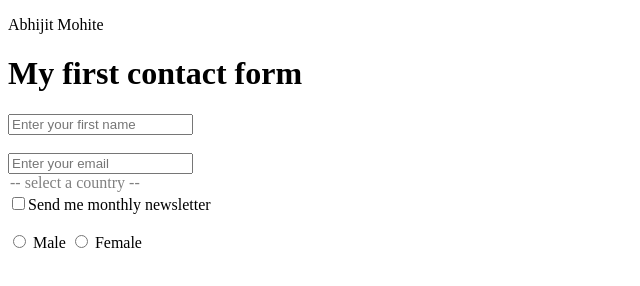
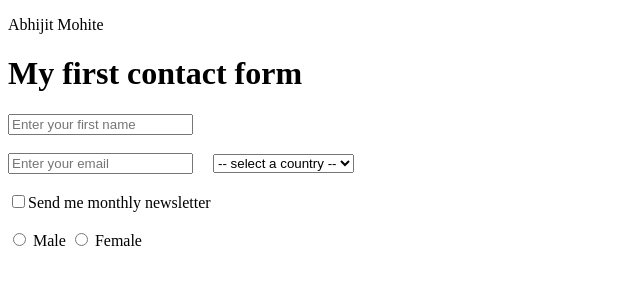
Before and after one commit to abhijit20mohite/Performics-GA_GTM, a plain HTML site: page index.html in a window 1280 px wide. Shown: the whole page, without its empty margins (0-640 px from the left). Drawn offline with Linux system fonts and the light colour scheme.

Commit message:
Update index.html

```diff
--- a/index.html
+++ b/index.html
@@ -27,7 +27,14 @@ height="0" width="0" style="display:none;visibility:hidden"></iframe></noscript>
 		<input type="text" placeholder="Enter your first name" id="firstName" />
 		<br><br>
 		<input type="email" placeholder="Enter your email" id="email" />
-		<option disabled selected value> -- select a country -- </option>
+
+<select id="country">
+ <option disabled selected value> -- select a country -- </option>
+ <option value="Narnia">Narnia</option>
+ <option value="Neverland">Neverland</option>
+ <option value="Vulcan">Vulcan</option>
+</select>
+<br><br>
 		<input type="checkbox" id="newsletter" />Send me monthly newsletter
 <br><br>
 		 <input type="radio" id="male" name="gender" value="male"> Male
```
